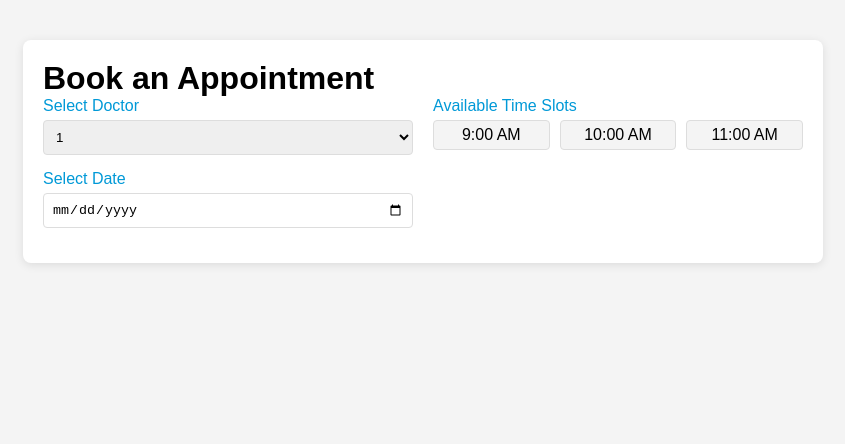
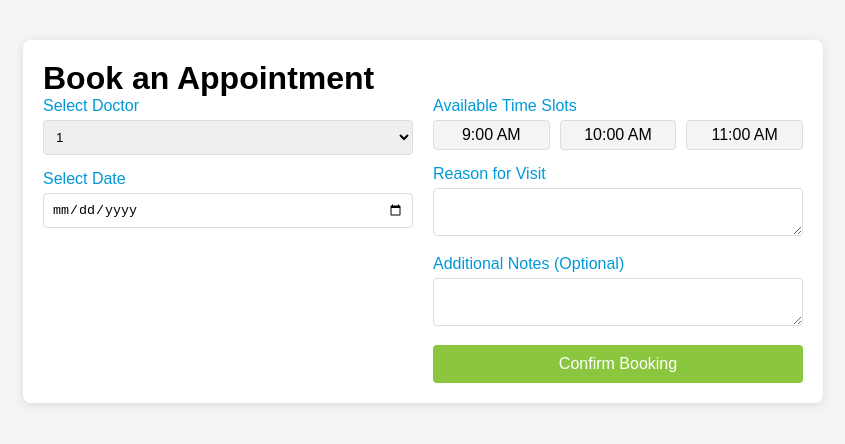
Before and after one commit to ramuk1107/alpha-bayer-frontend, a Next.js app: page /book-appointment in a window 1280 px wide. Shown: the top 444 px of the page, without its empty margins (217-1062 px from the left). Built offline with nearby package versions, Linux system fonts and the light colour scheme.

Commit message:
Completed book appointment UI

```diff
--- a/src/app/book-appointment/page.module.css
+++ b/src/app/book-appointment/page.module.css
@@ -61,3 +61,21 @@
   background-color: var(--primary-blue) !important;
   color: #ffffff;
 }
+
+.formGroup textarea {
+  width: 100%;
+  padding: 8px;
+  border: 1px solid #ddd;
+  border-radius: 4px;
+}
+
+.confirmButton {
+  background-color: var(--primary-green);
+  color: var(--white);
+  border: none;
+  padding: 10px 20px;
+  border-radius: 4px;
+  cursor: pointer;
+  width: 100%;
+  font-size: 16px;
+}
--- a/src/app/book-appointment/page.tsx
+++ b/src/app/book-appointment/page.tsx
@@ -82,7 +82,16 @@ export default function HealthTips() {
               </div>
             </div>
 
-            <div className={classes.formGroup}></div>
+            <div className={classes.formGroup}>
+              <label>Reason for Visit </label>
+              <textarea></textarea>
+            </div>
+
+            <div className={classes.formGroup}>
+              <label>Additional Notes (Optional) </label>
+              <textarea></textarea>
+            </div>
+            <button className={classes.confirmButton}>Confirm Booking</button>
           </div>
         </div>
       </div>
```
